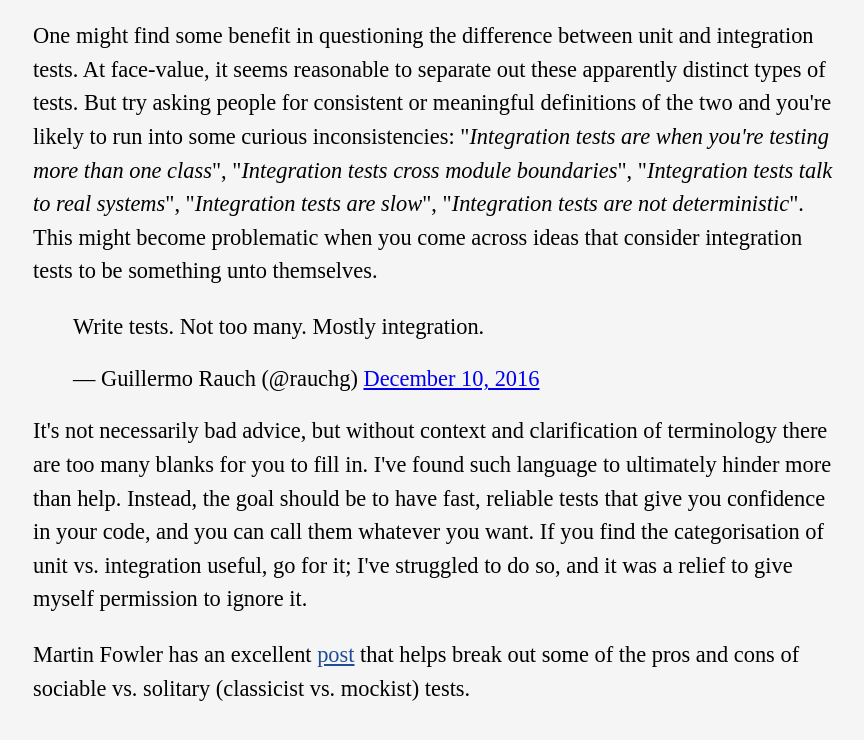
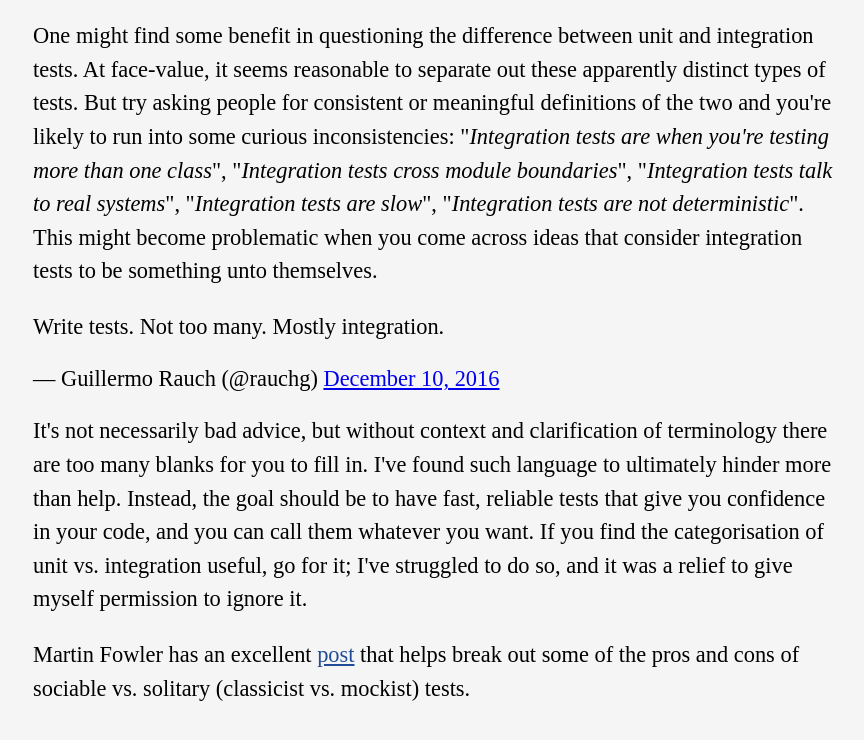
Before and after one commit to callumevans/das-blog, a Gatsby site: page /posts/attempting-sane-testing/ in a window 1280 px wide. Shown: the part 5661-6401 px from the top of the page, without its empty margins (207-1071 px from the left). Built offline with nearby package versions, Linux system fonts and the light colour scheme; Gatsby itself is replaced by a stand-in of ours; some packages are replaced by stand-ins of ours; a web font is replaced by a local one.

Commit message:
Tweet alignment

```diff
--- a/src/templates/post/post.module.scss
+++ b/src/templates/post/post.module.scss
@@ -45,7 +45,7 @@
     }
   }
 
-  twitter-widget {
+  .twitter-tweet {
     margin: 0 auto;
   }
 }
```
